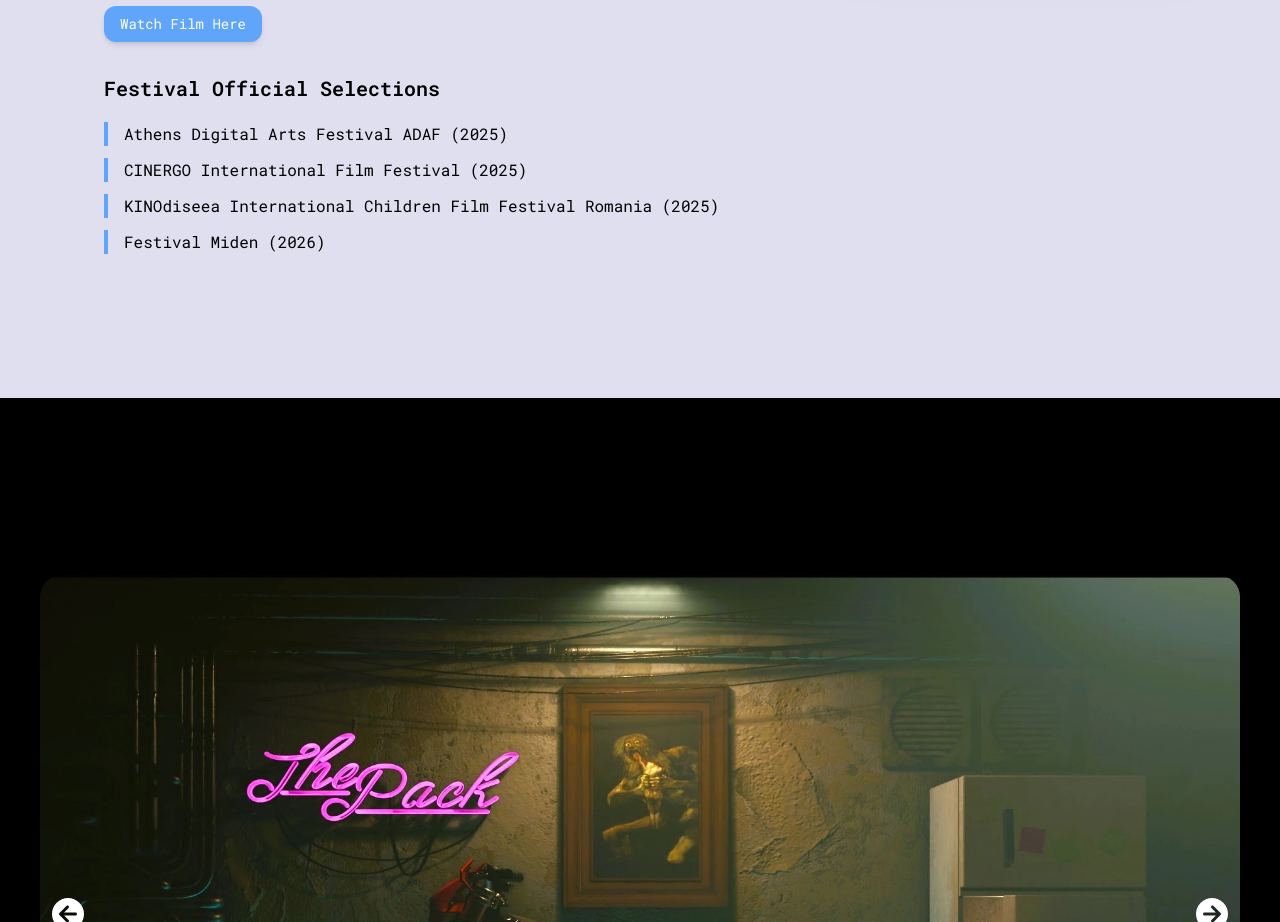
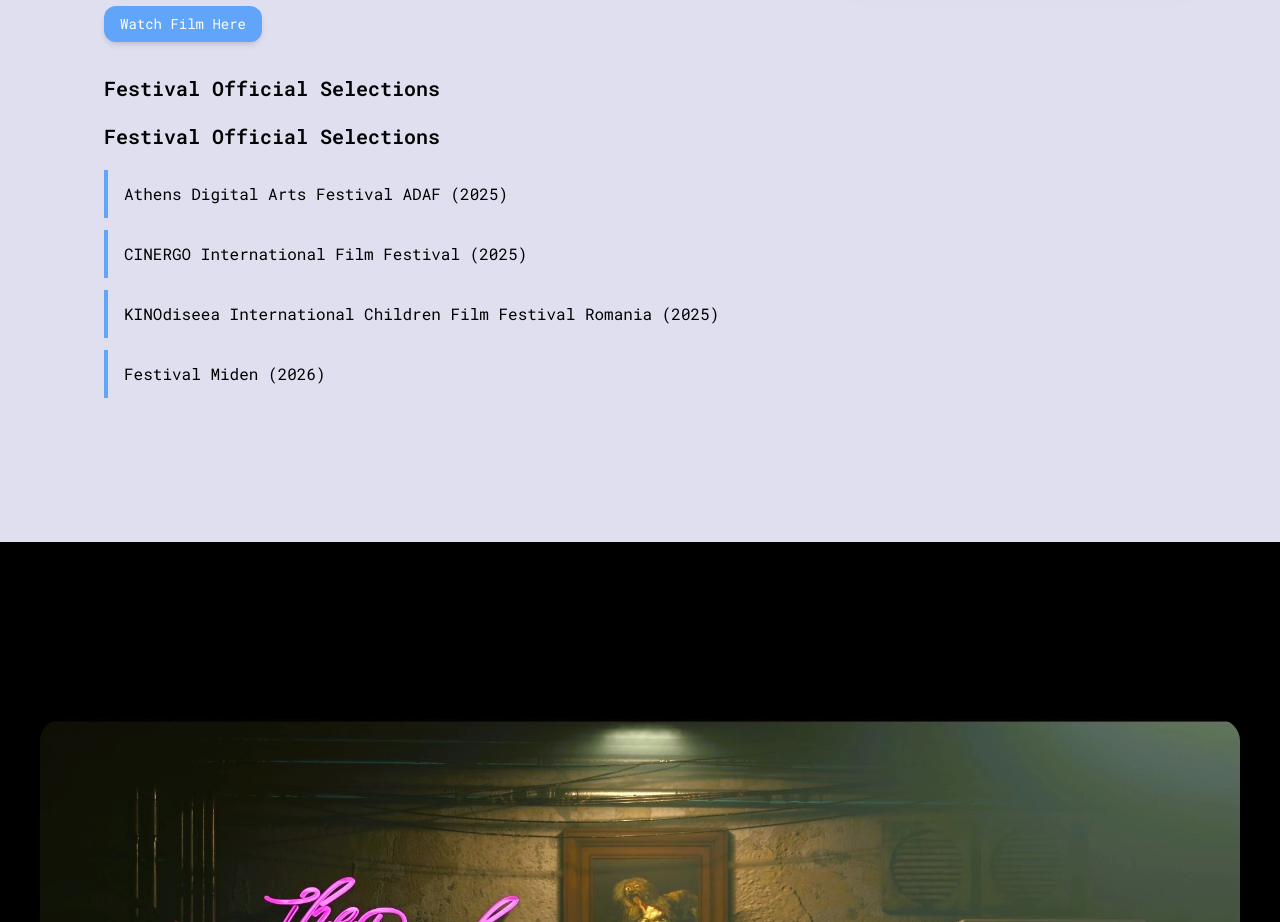
Before and after one commit to AmpatzidisSavvas/Artist-Portofolio, a React (Vite) app: page / in a window 1280 px wide. Shown: the part 1580-2502 px from the top of the page. Built offline with nearby package versions, Linux system fonts and the light colour scheme.

Commit message:
Fix design issues

```diff
--- a/src/sections/About.jsx
+++ b/src/sections/About.jsx
@@ -44,10 +44,19 @@ const About = () => {
 								{/* Festival Selections */}
 								<div className="mt-8 space-y-3">
 									<h4 className="text-xl font-semibold mb-5">Festival Official Selections</h4>
-									<div className="border-l-4 border-blue-400 pl-4">Athens Digital Arts Festival ADAF (2025)</div>
-									<div className="border-l-4 border-blue-400 pl-4">CINERGO International Film Festival (2025)</div>
-									<div className="border-l-4 border-blue-400 pl-4">KINOdiseea International Children Film Festival Romania (2025)</div>
-									<div className="border-l-4 border-blue-400 pl-4">Festival Miden (2026)</div>
+									<div className="mt-8 space-y-3">
+										<h4 className="text-xl font-semibold mb-5">Festival Official Selections</h4>
+
+										<div className="border-l-4 border-r-4 border-blue-400 md:border-r-0 p-3 md:pl-4 ">Athens Digital Arts Festival ADAF (2025)</div>
+
+										<div className="border-l-4 border-r-4 border-blue-400 md:border-r-0 p-3 md:pl-4">CINERGO International Film Festival (2025)</div>
+
+										<div className="border-l-4 border-r-4 border-blue-400 md:border-r-0 p-3 md:pl-4">
+											KINOdiseea International Children Film Festival Romania (2025)
+										</div>
+
+										<div className="border-l-4 border-r-4 border-blue-400 md:border-r-0 p-3 md:pl-4">Festival Miden (2026)</div>
+									</div>
 								</div>
 							</div>
 						</div>
--- a/src/sections/Projects.jsx
+++ b/src/sections/Projects.jsx
@@ -33,7 +33,7 @@ const OPTIONS2 = [
 
 const Projects = () => {
 	return (
-		<section id="work" className="bg-black pb-52">
+		<section id="work" className="bg-black pb-40">
 			<div className="container mx-auto px-3 md:px-10">
 				<div className="px-5 py-10">
 					<AnimatedTitle title="3d animations / Visuals" containerClass="mt-5 !text-yellow-300 text-center" />
@@ -121,7 +121,7 @@ const Projects = () => {
 					<SmallCard src={"videos/feature-11.webm"} />
 				</div>
 			</div>
-			<div className="px-5 py-10">
+			<div className="px-5 py-20">
 				<AnimatedTitle title="Illustrations" containerClass="mt-5 mb-10 !text-pink-300 text-center" />
 
 				<TopCarousel slides={OPTIONS} />
```
